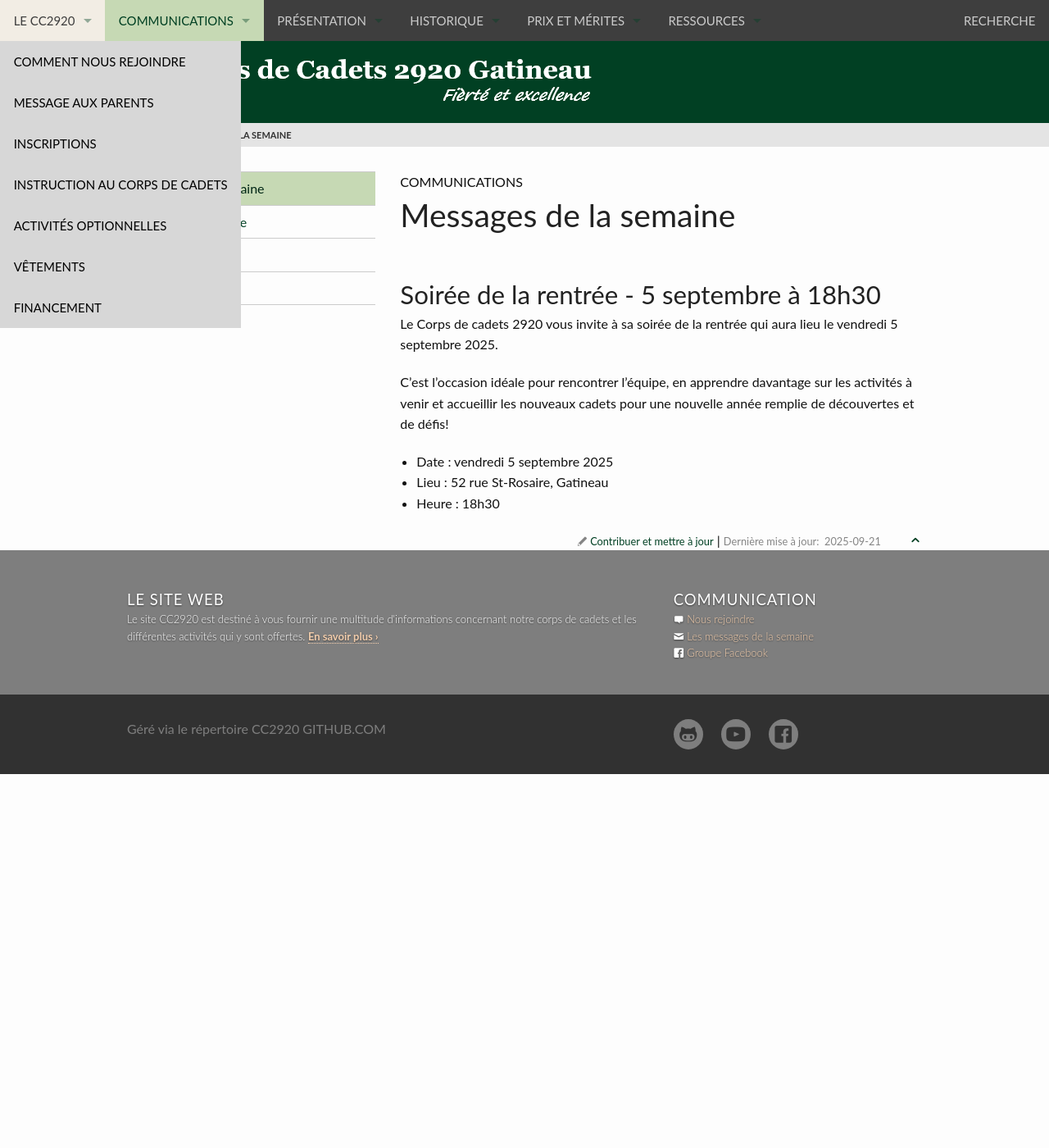
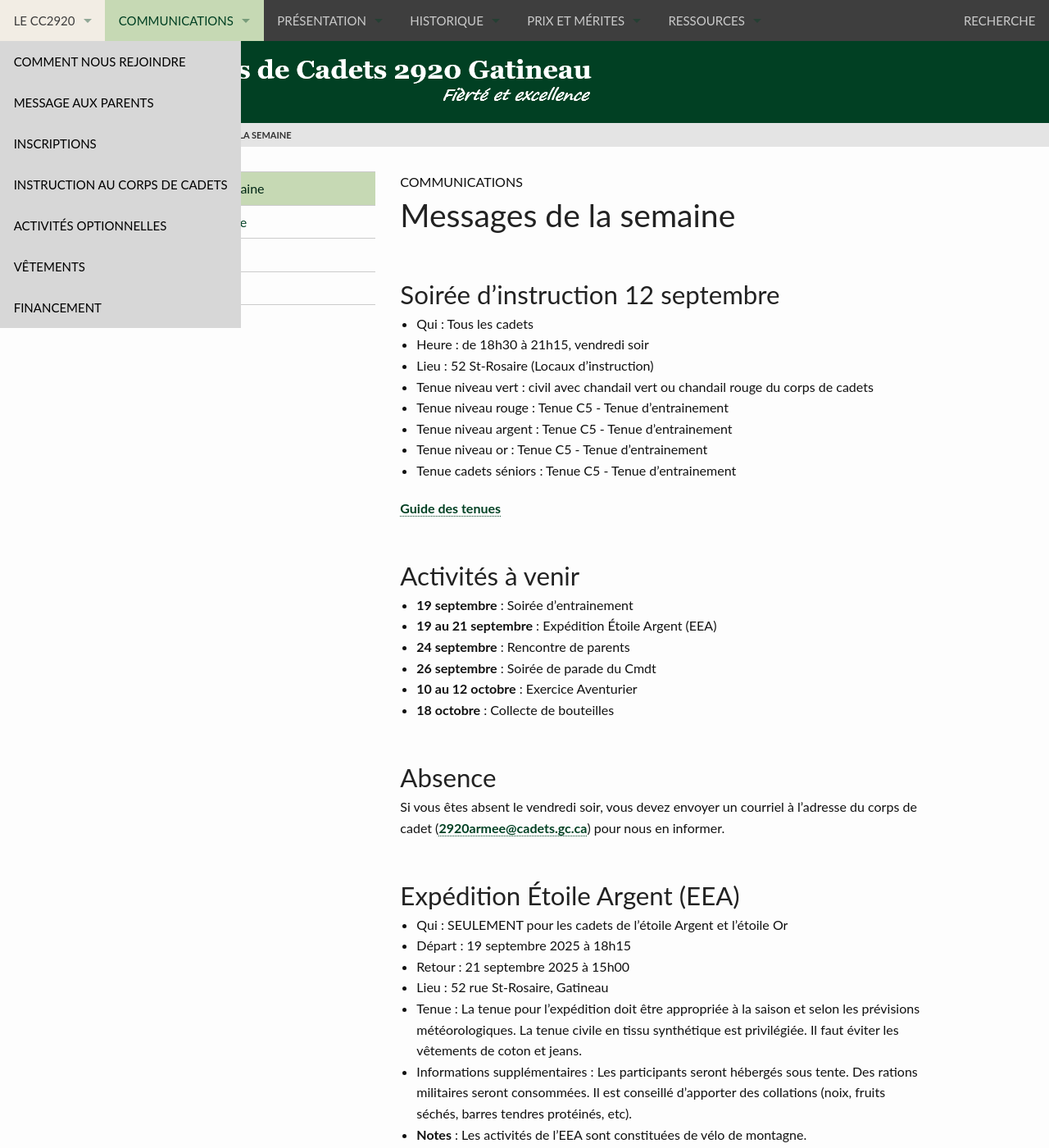
Before and after one commit to CC2920/web, a Jekyll site: the page built from _communications/messages.md, in a window 1280 px wide and 1400 px high. Shown: the whole window at 82% size. Built offline with Jekyll 4.4.1, drawn with Linux system fonts in a browser that asks for light colours; some of the changed text lies outside the part shown.

Commit message:
Message semaine du 12 septembre

```diff
--- a/_communications/messages.md
+++ b/_communications/messages.md
@@ -3,12 +3,44 @@ title:  "Messages de la semaine"
 layout: "messages"
 ---
 
-## Soirée de la rentrée - 5 septembre à 18h30
+## Soirée d’instruction 12 septembre
 
-Le Corps de cadets 2920 vous invite à sa soirée de la rentrée qui aura lieu le vendredi 5 septembre 2025.
+- Qui : Tous les cadets
+- Heure : de 18h30 à 21h15, vendredi soir
+- Lieu : 52 St-Rosaire (Locaux d’instruction)
+- Tenue niveau vert : civil avec chandail vert ou chandail rouge du corps de cadets
+- Tenue niveau rouge : Tenue C5 - Tenue d'entrainement
+- Tenue niveau argent : Tenue C5 - Tenue d'entrainement
+- Tenue niveau or : Tenue C5 - Tenue d'entrainement
+- Tenue cadets séniors : Tenue C5 - Tenue d'entrainement
 
-C’est l’occasion idéale pour rencontrer l’équipe, en apprendre davantage sur les activités à venir et accueillir les nouveaux cadets pour une nouvelle année remplie de découvertes et de défis!
+[Guide des tenues](https://cc2920.ca/docs/ressources/guide_uniforme.v3.pdf)
 
-- Date : vendredi 5 septembre 2025
+
+## Activités à venir
+- **19 septembre** : Soirée d'entrainement
+- **19 au 21 septembre** : Expédition Étoile Argent (EEA)
+- **24 septembre** : Rencontre de parents
+- **26 septembre** : Soirée de parade du Cmdt
+- **10 au 12 octobre** : Exercice Aventurier
+- **18 octobre** : Collecte de bouteilles
+
+
+## Absence
+Si vous êtes absent le vendredi soir, vous devez envoyer un courriel à l'adresse du corps de cadet (<2920armee@cadets.gc.ca>) pour nous en informer.
+
+
+## Expédition Étoile Argent (EEA)
+- Qui : SEULEMENT pour les cadets de l'étoile Argent et l'étoile Or
+- Départ : 19 septembre 2025 à 18h15
+- Retour : 21 septembre 2025 à 15h00
 - Lieu : 52 rue St-Rosaire, Gatineau
-- Heure : 18h30
+- Tenue : La tenue pour l’expédition doit être appropriée à la saison et selon les prévisions météorologiques. La tenue civile en tissu synthétique est privilégiée. Il faut éviter les vêtements de coton et jeans.
+- Informations supplémentaires : Les participants seront hébergés sous tente. Des rations militaires seront consommées. Il est conseillé d’apporter des collations (noix, fruits séchés, barres tendres protéinés, etc).
+- **Notes** : Les activités de l’EEA sont constituées de vélo de montagne.
+
+## Rencontre de parents
+- Qui : Tous les parents
+- Heure : 19h00 à 20h30
+- Lieu : Centre communautaire Daniel-Lafortune situé au 448 rue de Pointe-Gatineau, Gatineau
+- Information complémentaire : Il s'agit d'une session d’information sur le fonctionnement du corps de cadets 2920 Gatineau
```
